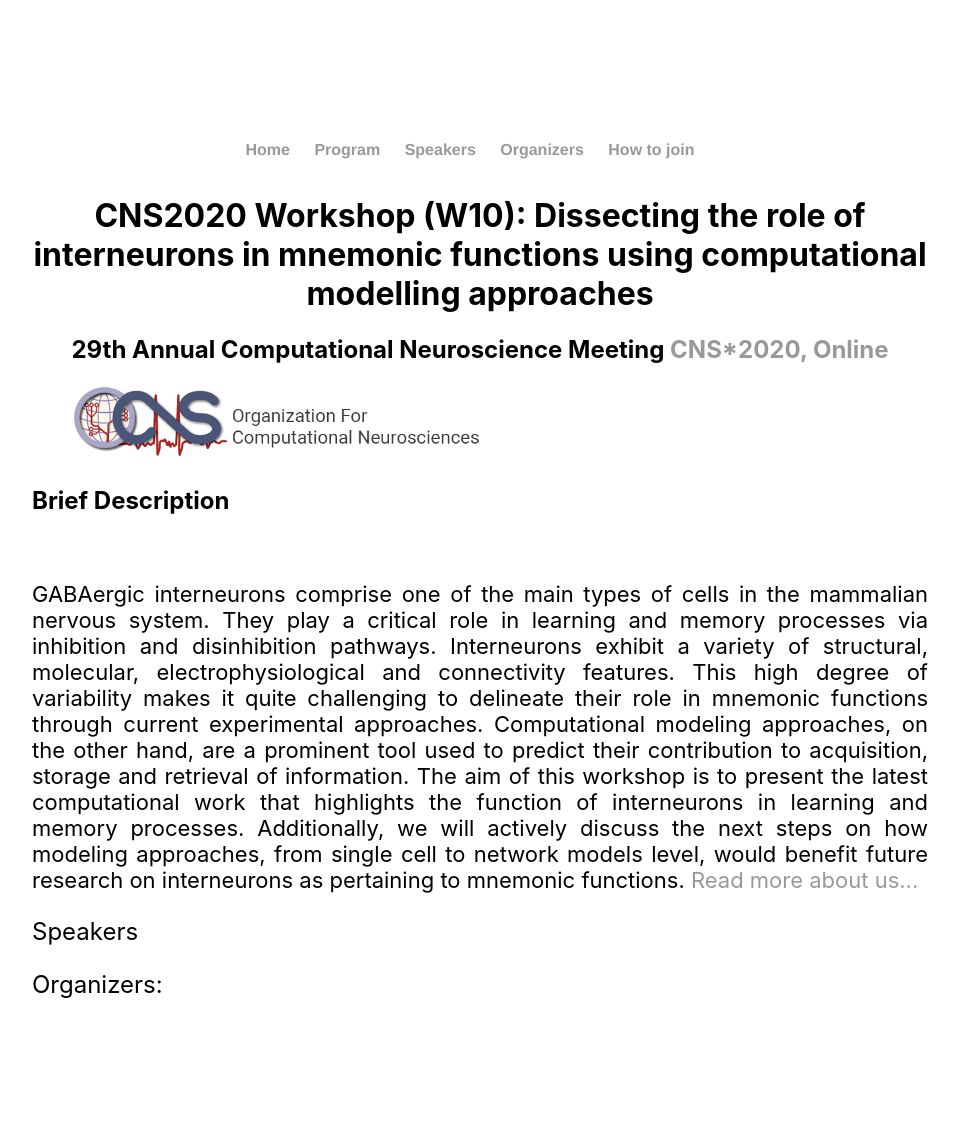
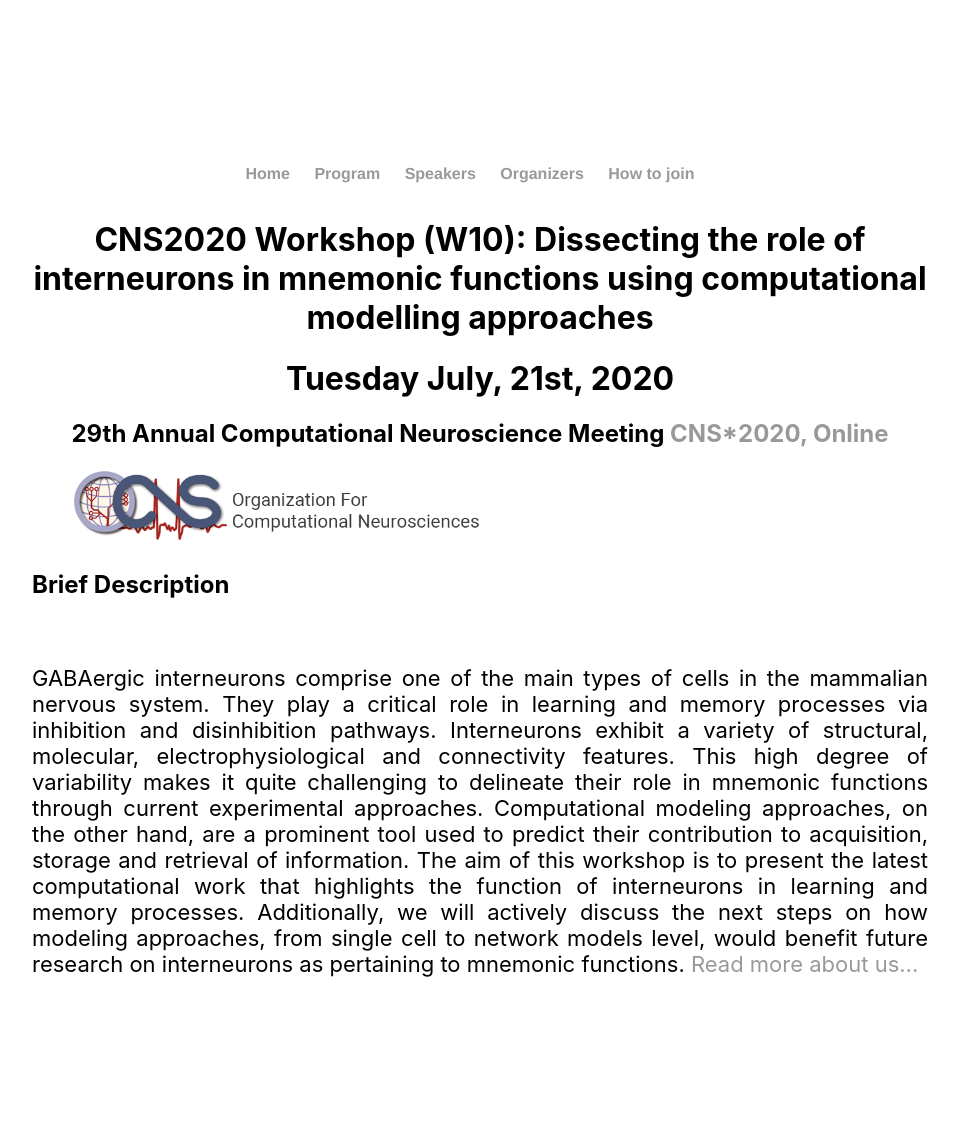
Before and after one commit to spirosChv/ocns2021interneurons, a Jekyll site: the page built from index.html, in a window 1280 px wide. Shown: the whole page, without its empty margins (160-1119 px from the left). Built offline with Jekyll 4.4.1, drawn with Linux system fonts in a browser that asks for light colours.

Commit message:
Update index.html

```diff
--- a/index.html
+++ b/index.html
@@ -5,6 +5,8 @@ title: Dissecting the role of interneurons in mnemonic functions using computati
 <div class="blurb" style="theme: jekyll-theme-midnight">
 
 	<h1><center>CNS2020 Workshop (W10): Dissecting the role of interneurons in mnemonic functions using computational modelling approaches</center></h1>
+	<h1><center>Tuesday July, 21st, 2020</center></h1>
+
 	<h2><center>29th Annual Computational Neuroscience Meeting
 		<a href="https://www.cnsorg.org/cns-2020/">CNS*2020, Online</a></center></h2>
 	<figure>
@@ -23,9 +25,6 @@ title: Dissecting the role of interneurons in mnemonic functions using computati
 	interneurons in learning and memory processes. Additionally, we will actively discuss the next steps on
 	how modeling approaches, from single cell to network models level, would benefit future research on interneurons as
 	pertaining to mnemonic functions. <a href="/aboutus">Read more about us...</a></p></h2>
-
-	<p style="font-size:24px">Speakers</p>
-	<p style="font-size:24px">Organizers: </p>
 	</div>
 
 
```
